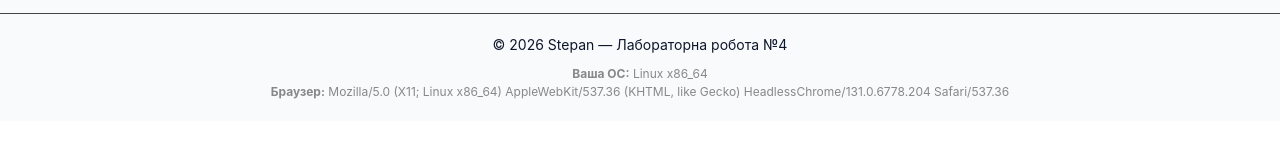
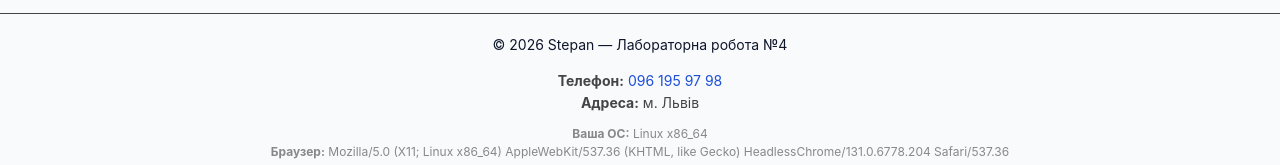
Before and after one commit to olegchysh/lab4_react, a React (Vite) app: page / in a window 1280 px wide. Shown: the part 865-1030 px from the top of the page. Before the commit the page ends 986 px from the top, so only its background shows below. Built offline with nearby package versions, Linux system fonts and the light colour scheme; no server answers.

Commit message:
Додано контактну інформацію в Footer

```diff
--- a/src/components/Footer.jsx
+++ b/src/components/Footer.jsx
@@ -21,6 +21,11 @@ const Footer = () => {
     <footer style={footerStyle}>
       <p>© 2026 Stepan — Лабораторна робота №4</p>
 
+      <div style={contactStyle}>
+        <p><strong>Телефон:</strong> <a href="tel:0961959798" style={linkStyle}>096 195 97 98</a></p>
+        <p><strong>Адреса:</strong> м. Львів</p>
+      </div>
+
       {/* Відображення інформації з localStorage */}
       <div style={infoStyle}>
         <p><strong>Ваша ОС:</strong> {systemData.os}</p>
@@ -38,6 +43,13 @@ const footerStyle = {
   fontSize: '14px'
 };
 
+const contactStyle = {
+  marginTop: '15px',
+  fontSize: '14px',
+  color: '#444',
+  lineHeight: '1.6'
+};
+
 const infoStyle = {
   marginTop: '10px',
   fontSize: '12px',
@@ -45,4 +57,9 @@ const infoStyle = {
   lineHeight: '1.5'
 };
 
+const linkStyle = {
+  color: '#1d4ed8',
+  textDecoration: 'none'
+};
+
 export default Footer;
```
